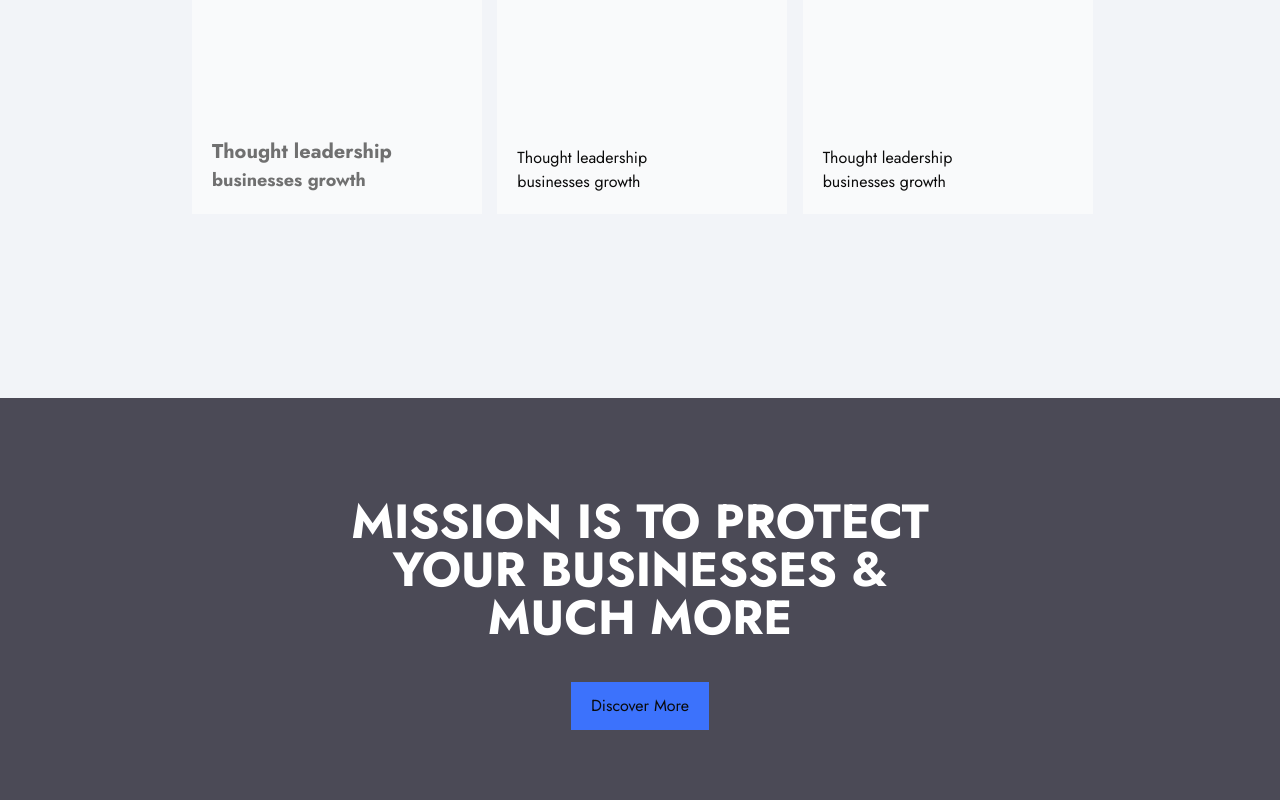
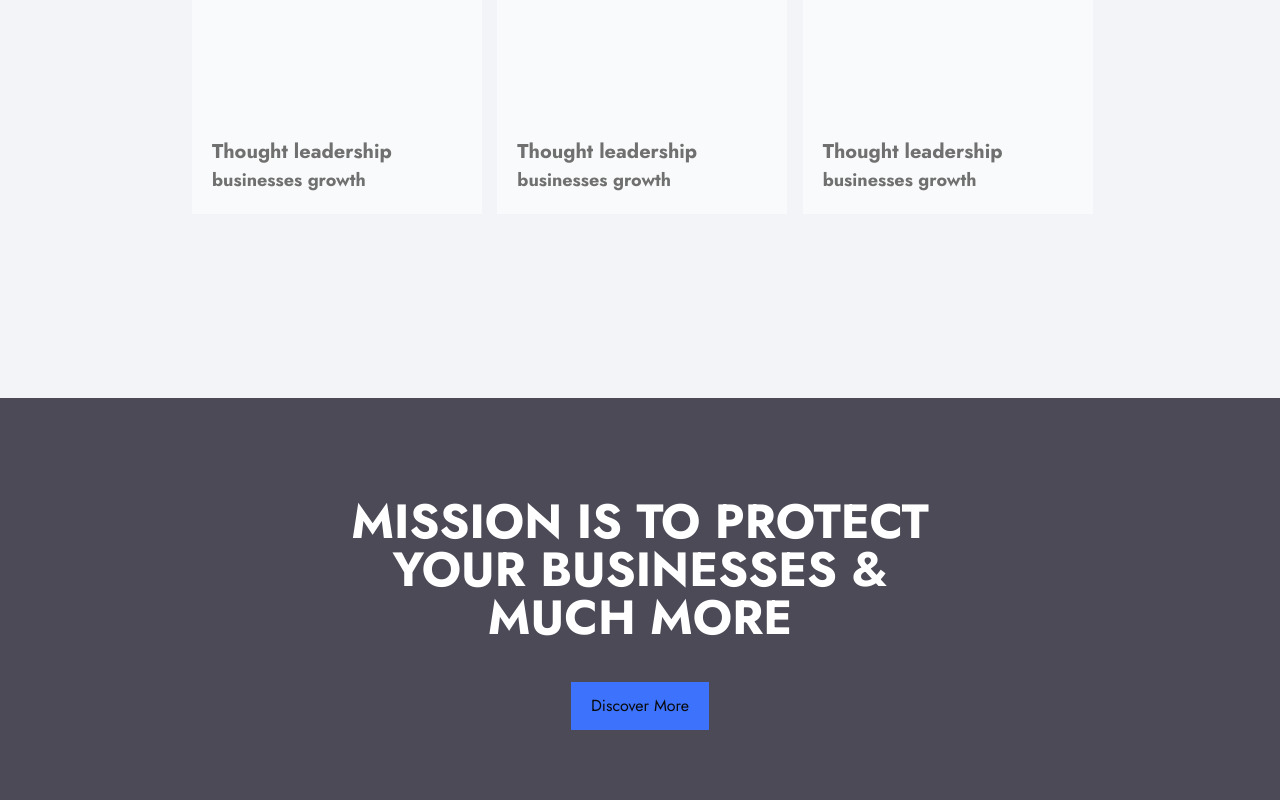
Before and after one commit to Olaoluwa2170/fontend-design-test, a React (Vite) app: page / in a window 1280 px wide. Shown: the part 3020-3820 px from the top of the page. Built offline with nearby package versions, Linux system fonts and the light colour scheme.

Commit message:
Refactor Body component to update testimonial section styling and fix formatting issues

```diff
--- a/src/components/Body.tsx
+++ b/src/components/Body.tsx
@@ -119,14 +119,22 @@ const Body = () => {
             </div>
             <div className="w-[290px] bg-gray-50 flex items-end p-5 md:h-[25.625rem] h-[15.625rem]">
               <div>
-                <p>Thought leadership</p>
-                <p>businesses growth</p>
+                <p className="text-primary-100 text-xl font-bold">
+                  Thought leadership
+                </p>
+                <p className="text-primary-100 text-lg font-bold">
+                  businesses growth
+                </p>
               </div>
             </div>
             <div className="w-[290px] bg-gray-50 flex items-end p-5 md:h-[25.625rem] h-[15.625rem]">
               <div>
-                <p>Thought leadership</p>
-                <p>businesses growth</p>
+              <p className="text-primary-100 text-xl font-bold">
+                  Thought leadership
+                </p>
+                <p className="text-primary-100 text-lg font-bold">
+                  businesses growth
+                </p>
               </div>
             </div>
           </div>
--- a/src/components/Footer.tsx
+++ b/src/components/Footer.tsx
@@ -17,21 +17,21 @@ const Footer = () => {
             </p>
             <div className="h-[1px] bg-primary-100 w-full md:w-[467px]">
               <ul className="pt-20 text-lg space-y-4 text-primary-100">
-                <li className="flex gap-2">
+                <li className="flex gap-2 items-center">
                   <img
                     src="./phone-square-alt.png"
-                    className=" w-6 h-6"
+                    className=" w-4 h-4"
                     alt=""
                   />
                   +92 666 888 0000
                 </li>
-                <li className="flex gap-2">
-                  <img src="./email.png" className=" w-6 h-6" alt="" />
+                <li className="flex gap-2 items-center">
+                  <img src="./email.png" className=" w-4 h-4" alt="" />
                   needhelp@company.com
                 </li>
-                <li className="flex gap-2">
+                <li className="flex gap-2 items-center">
                   {" "}
-                  <img src="./map-marker-alt.png" className=" w-6 h-6" alt="" />
+                  <img src="./map-marker-alt.png" className=" w-4 h-4" alt="" />
                   66 Broklyn Street New York, USA
                 </li>
               </ul>
@@ -60,7 +60,7 @@ const Footer = () => {
             </div>
           </div>
         </div>
-        <div className="space-y-20">
+        <div className="space-y-20 md:space-y-48">
           <p className="text-gray-50 text-xl font-bold">NEWSLETTER</p>
           <div className="md:w-[591px] h-[205px] bg-[#06050C] gap-10 flex flex-col md:pl-12 p-3 justify-center">
             <p className="text-lg text-primary-100 w-[352px] text-left">
```
